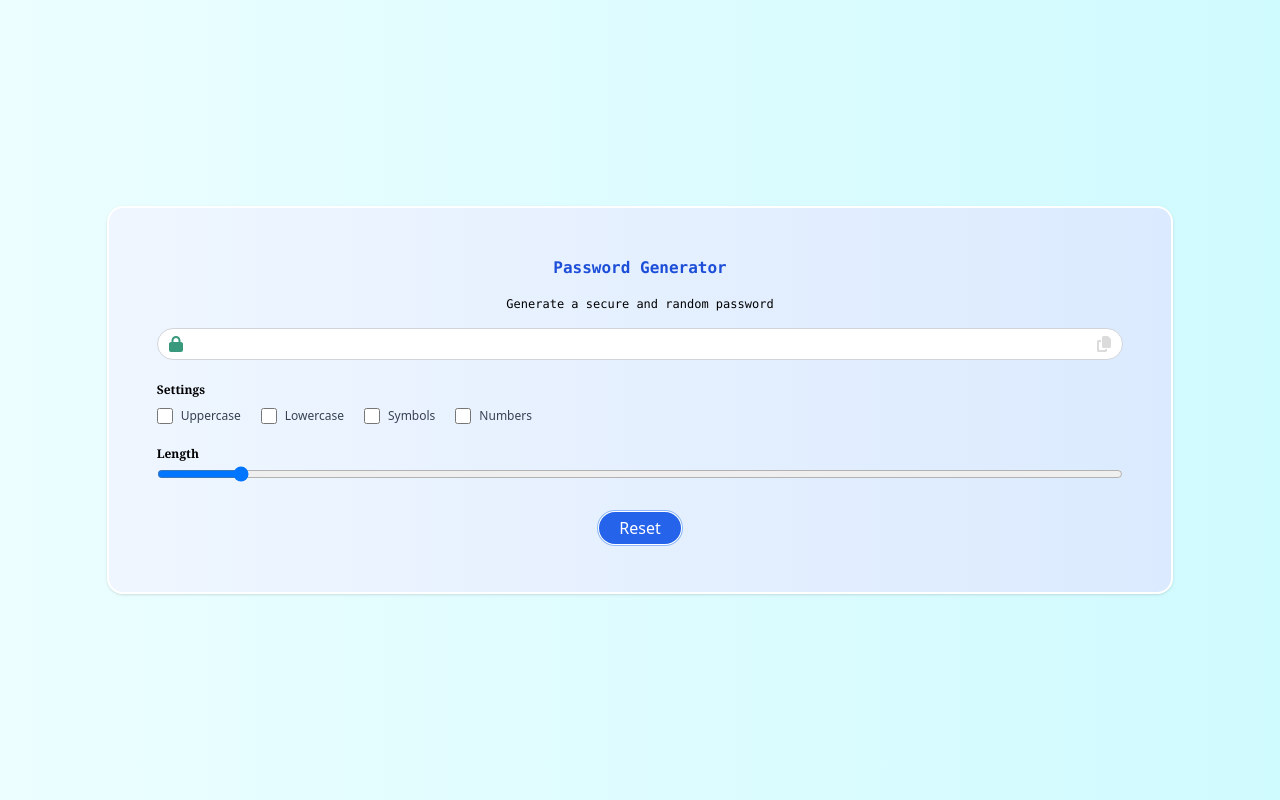
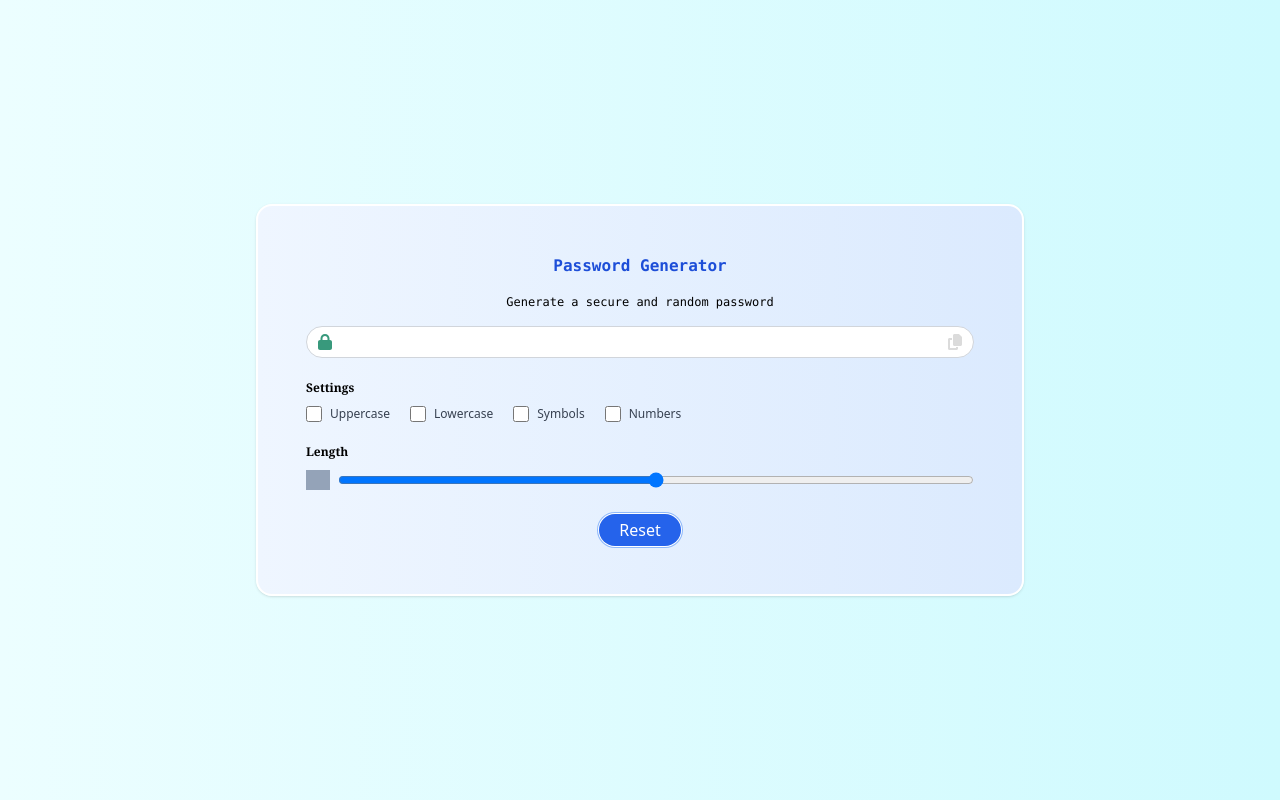
Before and after one commit to sritaj/react_passwordGenerator, a React (Vite) app: page / in a window 1280 px wide. Built offline with nearby package versions, Linux system fonts and the light colour scheme.

Commit message:
Added read-only input field next to slider to display current range and updated width for child div

```diff
--- a/src/components/PasswordGenerator.jsx
+++ b/src/components/PasswordGenerator.jsx
@@ -7,7 +7,7 @@ import Reset from "./Reset";
 const PasswordGenerator = () => {
   return (
     <div className="w-full h-screen bg-gradient-to-r from-cyan-50 to-cyan-100 flex justify-center items-center">
-      <div className="w-5/6 h-fit rounded-2xl border-2 border-white shadow p-12 bg-gradient-to-r from-blue-50 to-blue-100">
+      <div className="w-3/5 h-fit rounded-2xl border-2 border-white shadow p-12 bg-gradient-to-r from-blue-50 to-blue-100">
         <h1 className="text-center font-bold text-blue-700 font-mono">
           Password Generator
         </h1>
--- a/src/components/Slider.jsx
+++ b/src/components/Slider.jsx
@@ -4,16 +4,23 @@ const Slider = () => {
       <label htmlFor="range" className="text-xs font-bold font-serif">
         Length
       </label>
+      <div className="flex pt-2">
+        <input
+          id="slider_range"
+          className="w-6 bg-slate-400 border-gray-300 text-center mr-2 text-sm text-orange-700"
+          readOnly={true}
+        ></input>
         <input
           id="range"
           type="range"
           minLength={8}
           maxLength={64}
           step={1}
-        value={8}
+          //   value={8}
           onChange={() => console.log("changing")}
           className="w-full rounded-lg cursor-pointer bg-gray-100"
         ></input>
+      </div>
     </div>
   );
 };
```
Lines whose indentation alone changed are shown as unchanged.
